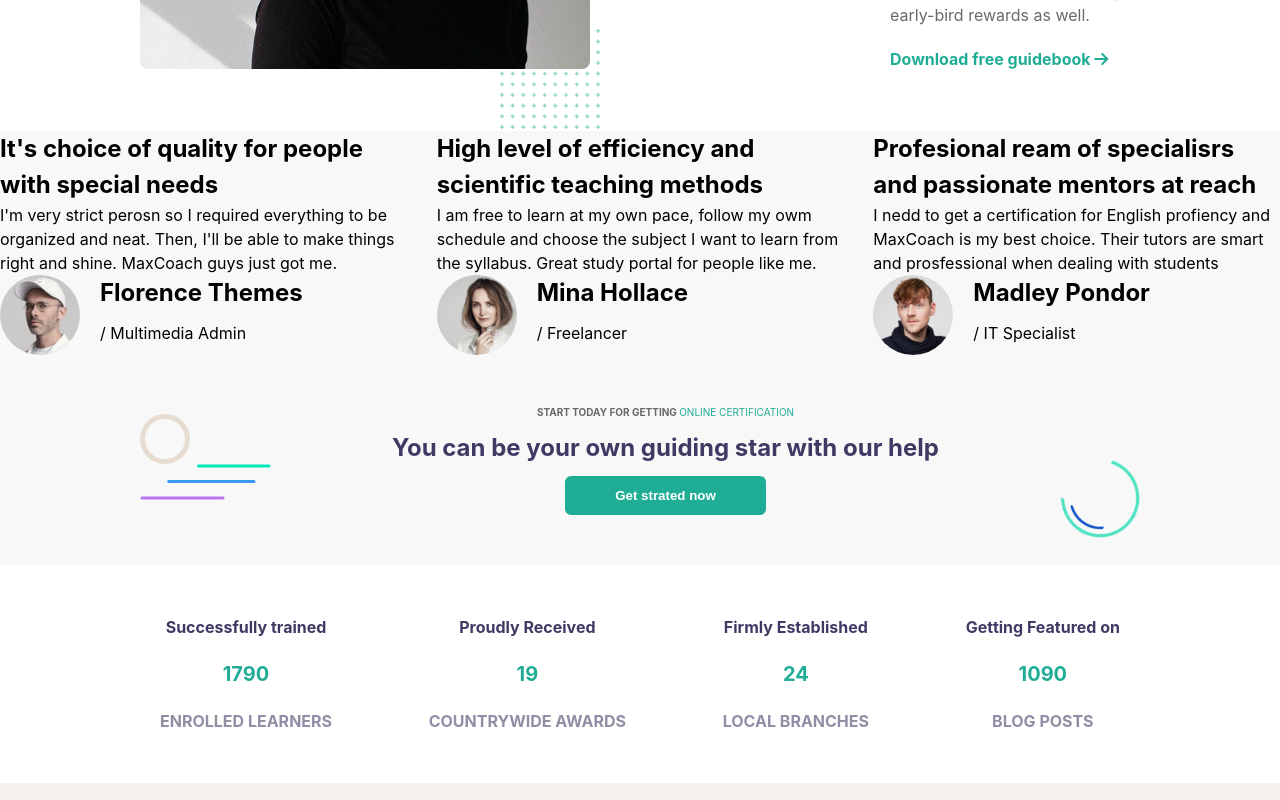
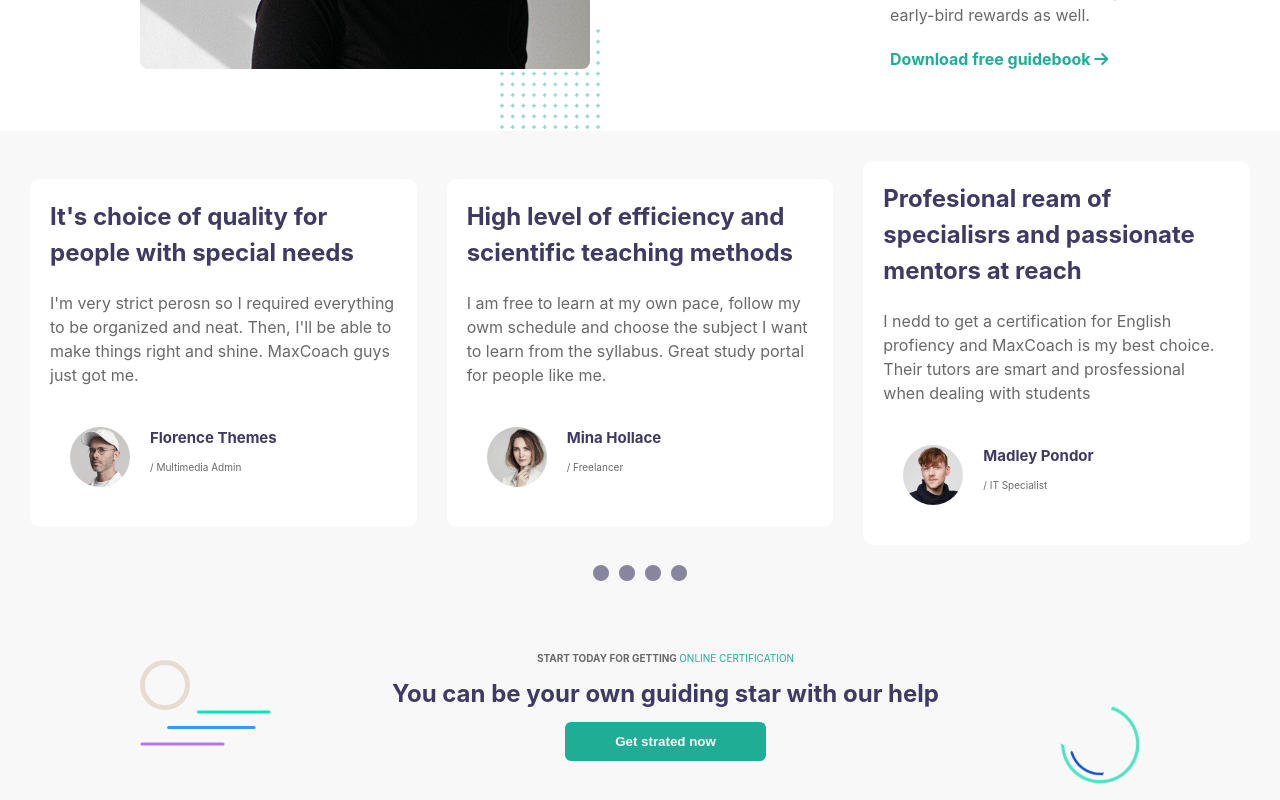
Before and after one commit to GianMarcoPimentel/proj-html-vuejs, a Vue app: page / in a window 1280 px wide. Shown: the part 2500-3300 px from the top of the page. Built offline with nearby package versions, Linux system fonts and the light colour scheme.

Commit message:
Fine impostazione AppStart

```diff
--- a/src/components/AppStart.vue
+++ b/src/components/AppStart.vue
@@ -49,7 +49,14 @@ export default{
                 </div>
             </div>
         </div>
+
     </div>
+    <div class="icon">
+            <i class="fa-solid fa-circle"></i>
+            <i class="fa-solid fa-circle"></i>
+            <i class="fa-solid fa-circle"></i>
+            <i class="fa-solid fa-circle"></i>
+        </div>
     <div class="container">
         <div class="started-now">
             <div>
@@ -78,32 +85,74 @@ export default{
 <style>
 .appstart{
     background-color: #f8f8f8;
+    padding: 30px ;
 }
 .profile-cards{
+
     display: flex;
     justify-content: space-around;
     align-items: center;
     gap: 30px;
+    h2{
+        color: #3f3a64;
+    }
+    span{
+        color: #696969;
+    }
     .cards{
         width: calc(100% / 3 - (30px / 3 * 2));
-    }
-    .profile{
-        display: flex;
-        align-content: center;
+        height: 100%;
+
+
+        border-radius: 10px;
+        display: flex ;
+        flex-flow: column;
+
         gap: 20px;
 
+        padding: 20px;
+        background-color: white;
+    }
+
+    .profile{
+
+        display: flex;
+        align-items: start;
+        gap: 20px;
+
+        padding: 20px;
         img{
-            width: 80px;
-            height: 80px;
+            width: 60px;
+            height: 60px;
             border-radius: 50%;
         }
         .profile-user{
             display: flex;
             flex-flow: column;
             gap: 10px;
+
+            font-size: 10px;
         }
     }
 }
+.icon{
+    padding: 20px 0px;
+    display: flex;
+    justify-content: center;
+    align-items: center;
+    gap: 10px;
+
+    i{
+        color: #3f3a64;
+    opacity: 0.6;
+    }
+
+
+}
+i:hover{
+    opacity: 1;
+}
+
 .started-now{
     display: flex;
     justify-content: space-between;
```
